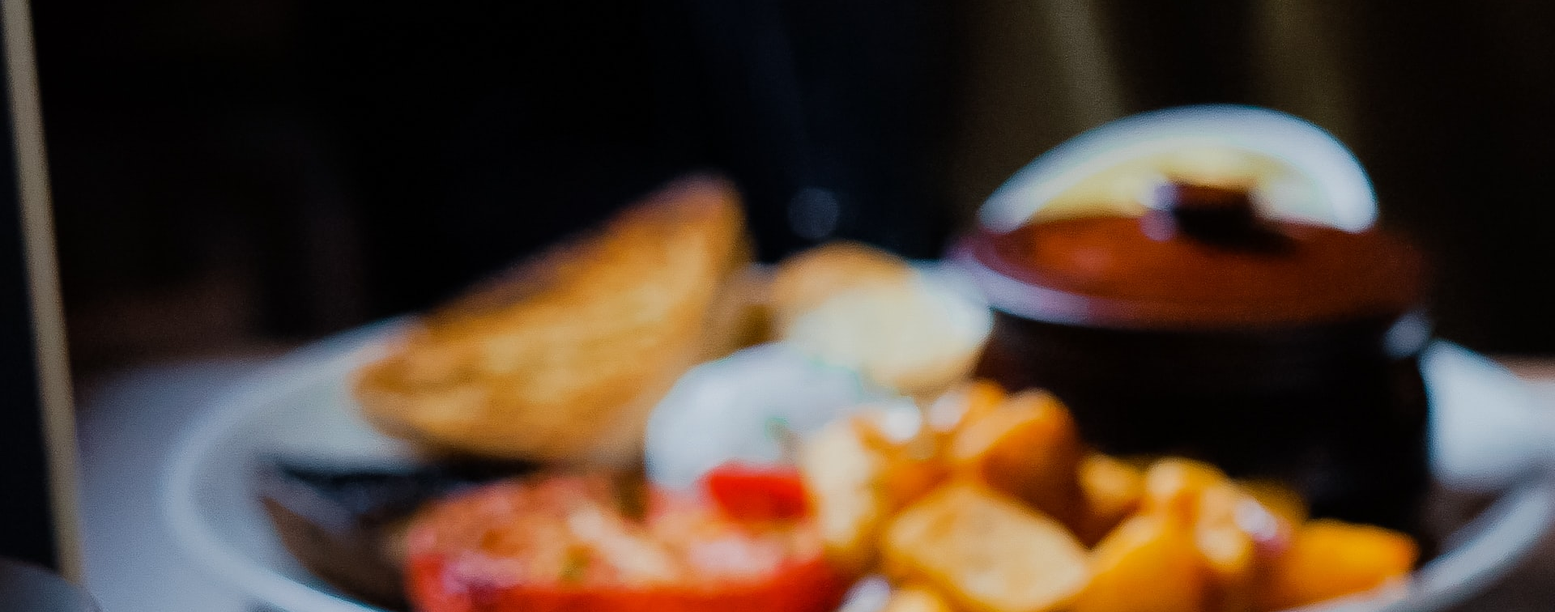
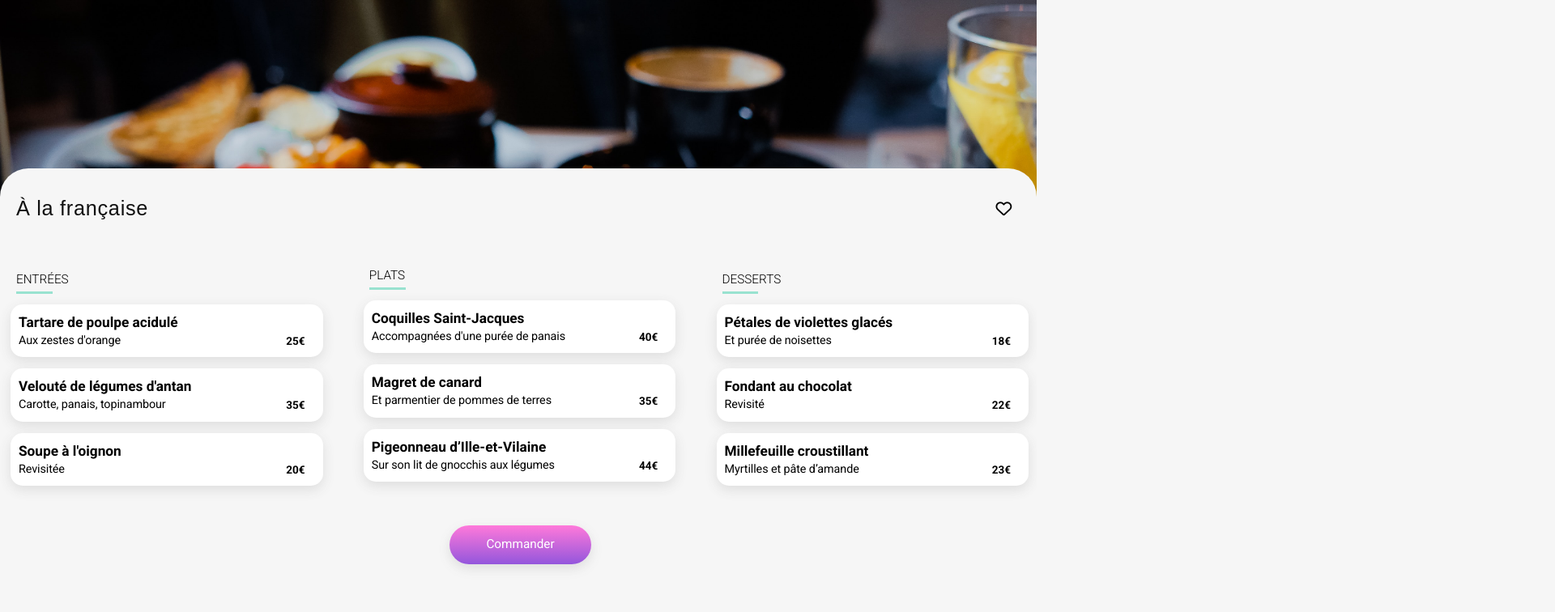
Before and after one commit to Benedicte44/Ohmyfood, a website: page a-la-francaise.html in a window 1280 px wide. Shown: the part 62-818 px from the top of the page at 81% size, 1920 px wide, since content can reach past the window. Drawn offline with nearby package versions, Linux system fonts and the light colour scheme; a web font is replaced by a local one.

Commit message:
mise en forme intégrale des pages de menu

```diff
--- /dev/null
+++ b/SASS/Pages/_menus.scss
@@ -0,0 +1,154 @@
+/*Mise en forme des pages de menus*/
+
+.restopic {
+    height: 318px;
+    overflow: hidden;
+    img {
+        width: 110%;
+        position: relative;
+        left: -20px;
+    }
+}
+
+.menus {
+    position: relative;
+    top: -107px;
+    border-radius: $radiusmenus $radiusmenus 0 0;
+    padding: 35px 15px 0px 20px;
+    margin-bottom: -45px;
+    background-color: $backgroundcol;
+    &__nomresto {
+        display: flex;
+        justify-content: space-between;
+        padding-right: 15px;
+        letter-spacing: 0.7px;
+        h2 {
+            font-family: $policelogo;
+            font-size: $policesizetitle * 1.1;
+            color: $policenomresto;
+            font-weight: lighter;
+        }
+    }
+    &__order {
+        text-align: center;
+        margin-top: 35px;
+        input {
+            padding: 15px 45px;
+        }
+    }
+}
+
+.menu {
+    margin-top: 35px;
+    &__category {
+        margin-top: 30px;
+        display: flex;
+        flex-direction: column;
+        h3 {
+            font-size: $policesectitledish * 0.85;
+            font-weight: 300;
+            padding-bottom: 8px;
+            position: relative;
+            margin-bottom: 13px;
+            &:after {
+                content: "";
+                position: absolute;
+                width: 12%;
+                height: 1px;
+                bottom: 0;
+                left: 0%;
+                border-bottom: 3px solid $tertiary;
+            }
+        }
+    }
+    &__sstitlemargin {
+        margin-top: 25px;
+    }
+    &__dish {
+        display: flex;
+        align-items: flex-end;
+        border-radius: $radiusdish;
+        background-color: $backgroundcards;
+        box-shadow: $shadowlist;
+        cursor: pointer;
+        margin: 0px -5px 14px -7px;
+        position: relative;
+        overflow: hidden;
+        animation: menucat 1000ms backwards;
+        @for $i from 1 through 12 {
+            &--#{$i} {
+                animation-delay: 0.3s * $i;
+            }
+        }
+        &title {
+            width: 80%;
+            padding: 13px 0px 12px 10px;
+            h4 {
+                font-size: $policesizetitle * 0.75;
+                margin-bottom: 1.4%;
+            }
+            p {
+                overflow: hidden;
+                text-overflow: ellipsis;
+                white-space: nowrap;
+                font-size: $policesize1 * 0.8;
+                letter-spacing: -0.1px;
+            }
+        }
+        .menu__check {
+            display: flex;
+            align-items: flex-end;
+            position: absolute;
+            right: -55px;
+            transition: transform 400ms;
+            p {
+                font-weight: bold;
+                padding: 0px 22px 12px 0px;
+                font-size: $policesize1 * 0.75;
+            }
+        }
+        .menu__selector {
+            background-color: $tertiary;
+            padding: 0% 0 20% 0;
+            width: 55px;
+            height: 100px;
+            display: flex;
+            justify-content: center;
+            align-items: flex-end;
+            i {
+                color: $policecheck;
+                font-size: $policesize1 * 1.2;
+            }
+        }
+        &:hover {
+            .menu__check {
+                transform: translateX(-55px);
+            }
+            .menu__dishtitle {
+                width: 60%;
+            }
+            h4 {
+                overflow: hidden;
+                text-overflow: ellipsis;
+                white-space: nowrap;
+            }
+        }
+    }
+}
+
+/*Code responsive*/
+@media screen and (min-width: 992px) {
+    .menus {
+        display: flex;
+        flex-direction: column;
+        flex-wrap: nowrap;
+    }
+    .menu {
+        display: flex;
+        flex-wrap: wrap;
+        justify-content: space-between;
+        &__category {
+            width: 30%;
+        }
+    }
+}
--- a/SASS/main.scss
+++ b/SASS/main.scss
@@ -6,8 +6,8 @@
 @import "./Components/cards";
 @import "./Components/bouton";
 @import "./Components/loader";
-/*@import "./Components/arrowback";*/
+@import "./Components/arrowback";
 @import "./Layout/header";
 @import "./Layout/footer";
 @import "./Pages/accueil";
-/*@import "./Pages/menus";*/
+@import "./Pages/menus";
```
Also changed, not shown: .public/css/style.css, 1 other file.
